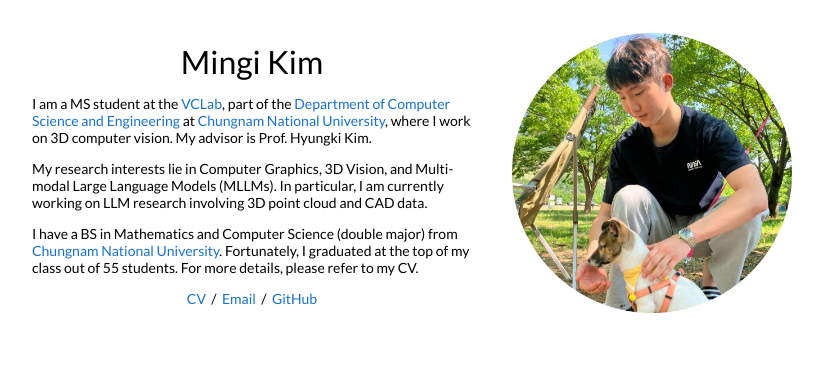
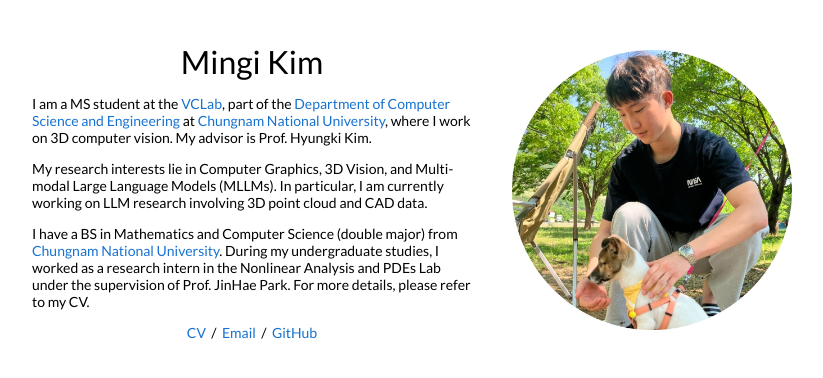
Before and after one commit to mingikim1/mingikim1.github.io, a Jekyll site: the page built from _posts/2023-08-28-3dgaussians.markdown, in a window 1280 px wide. Shown: the top 378 px of the page, without its empty margins (228-1051 px from the left). Built offline with Jekyll 4.4.1, drawn with Linux system fonts in a browser that asks for light colours.

Commit message:
Update default.html

```diff
--- a/_layouts/default.html
+++ b/_layouts/default.html
@@ -40,7 +40,7 @@
                 My research interests lie in Computer Graphics, 3D Vision, and Multi-modal Large Language Models (MLLMs). In particular, I am currently working on LLM research involving 3D point cloud and CAD data.
               </p>
               <p>
-                I have a BS in Mathematics and Computer Science (double major) from <a href="https://plus.cnu.ac.kr/html/en/">Chungnam National University</a>. Fortunately, I graduated at the top of my class out of 55 students. For more details, please refer to my CV.
+                I have a BS in Mathematics and Computer Science (double major) from <a href="https://plus.cnu.ac.kr/html/en/">Chungnam National University</a>. During my undergraduate studies, I worked as a research intern in the Nonlinear Analysis and PDEs Lab under the supervision of Prof. JinHae Park. For more details, please refer to my CV.
               </p>
               <p style="text-align:center">
                 <a href="https://www.overleaf.com/read/qzvqtnxxgpwn#d784cc">CV</a> &nbsp;/&nbsp;
```
